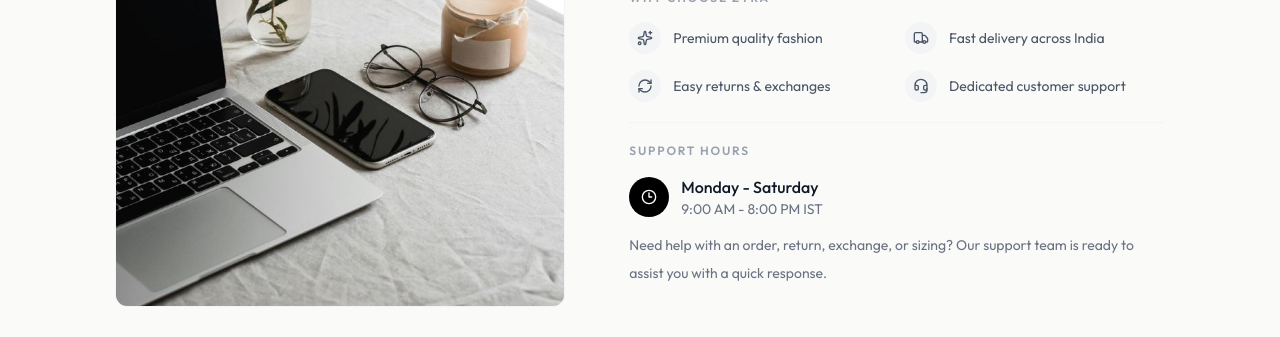
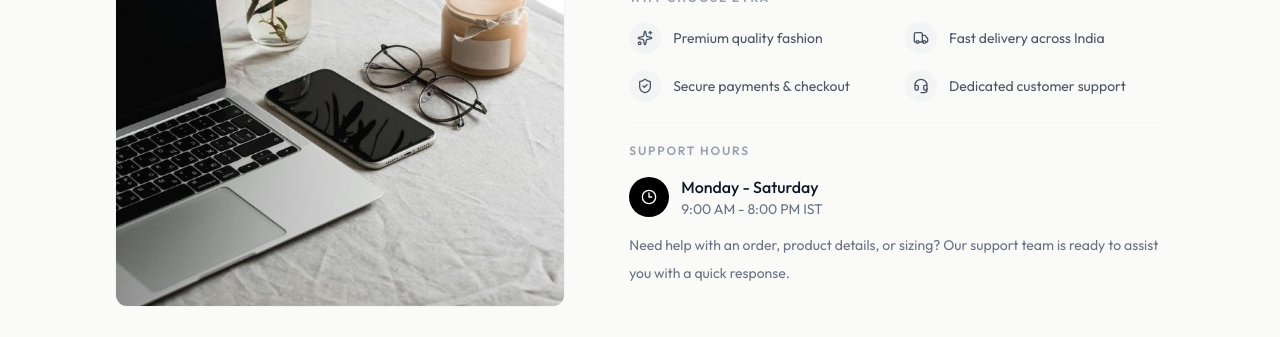
Before and after one commit to venkata-arjun/zyra-platform, a React (Vite) app in the folder frontend/: page /contact in a window 1280 px wide. Shown: the part 548-885 px from the top of the page. Built offline with nearby package versions, Linux system fonts and the light colour scheme; no server answers.

Commit message:
Update ContactUs Page

```diff
--- a/frontend/src/pages/Contact.jsx
+++ b/frontend/src/pages/Contact.jsx
@@ -11,6 +11,7 @@ import {
   RefreshCw,
   Headset,
   Clock3,
+  ShieldCheck,
 } from "lucide-react";
 
 const Contact = () => {
@@ -24,8 +25,8 @@ const Contact = () => {
       text: "Fast delivery across India",
     },
     {
-      icon: <RefreshCw className="w-4 h-4" />,
-      text: "Easy returns & exchanges",
+      icon: <ShieldCheck className="w-4 h-4" />,
+      text: "Secure payments & checkout",
     },
     {
       icon: <Headset className="w-4 h-4" />,
@@ -149,7 +150,7 @@ const Contact = () => {
             </div>
 
             <p className="text-sm text-gray-500 leading-7">
-              Need help with an order, return, exchange, or sizing? Our support
+              Need help with an order, product details, or sizing? Our support
               team is ready to assist you with a quick response.
             </p>
           </div>
```
